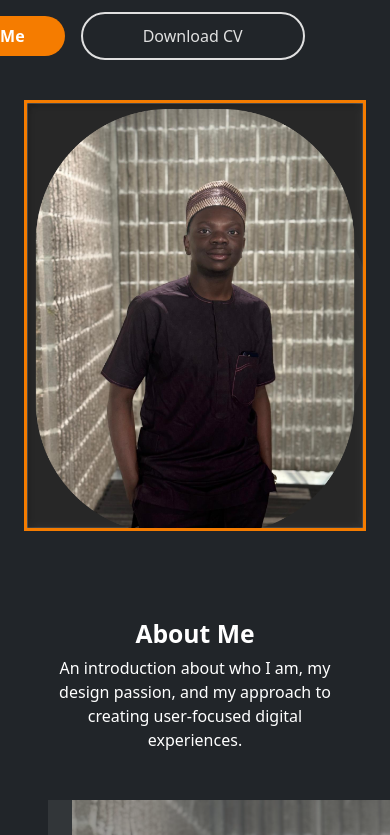
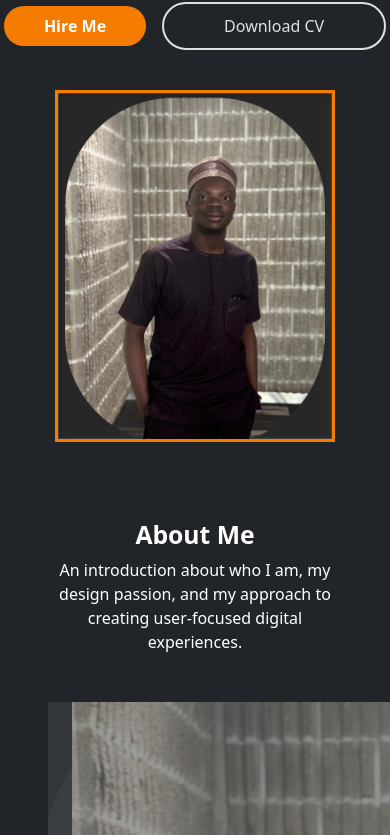
Before and after one commit to Subomi23/Portfolio, a plain HTML site: page index.html in a window 390 px wide. Shown: the part 296-1131 px from the top of the page. Drawn offline with nearby package versions, Linux system fonts and the light colour scheme.

Commit message:
Enhance navbar and picture styles for responsiveness
Add responsive styles for mobile view.

```diff
--- a/style.css
+++ b/style.css
@@ -83,3 +83,18 @@
           padding: 40px 24px;
         }
       }
+      @media (max-width: 768px) {
+  .picture {
+    flex-direction: column;
+    padding: 30px 20px;
+    text-align: center;
+  }
+
+  .download {
+    justify-content: center;
+  }
+
+  .hero-image img {
+    max-width: 280px;
+  }
+}
```
